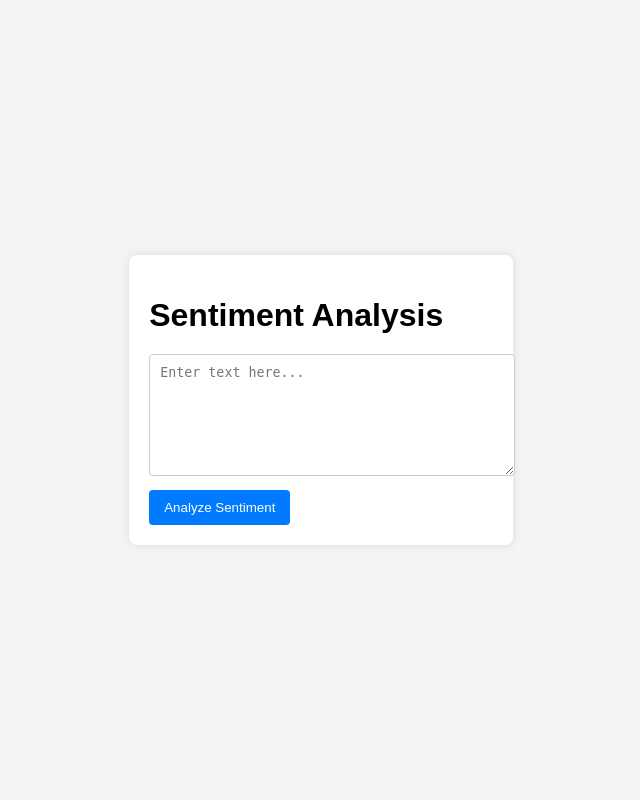
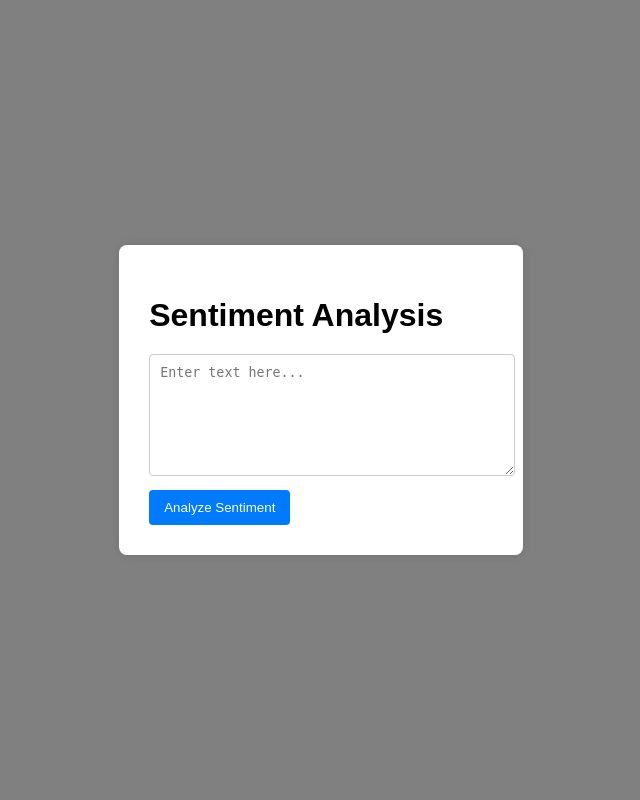
Before and after one commit to cchanpanhavuth/Sentiment_Analysis, a Flask app: page / in a window 1280 px wide. Shown: the whole page, without its empty margins (319-959 px from the left). Run offline with Flask 3, Linux system fonts and the light colour scheme; parts of the project's set-up code (start-up, migrations or seed data) failed here and were passed over.

Commit message:
add padding

```diff
--- a/static/style.css
+++ b/static/style.css
@@ -1,6 +1,6 @@
 body {
     font-family: Arial, sans-serif;
-    background-color: #f4f4f4;
+    background-color: grey;
     display: flex;
     justify-content: center;
     align-items: center;
@@ -10,7 +10,7 @@ body {
 
 .container {
     background: white;
-    padding: 20px;
+    padding: 30px;
     border-radius: 8px;
     box-shadow: 0px 0px 10px rgba(0, 0, 0, 0.1);
 }
```
